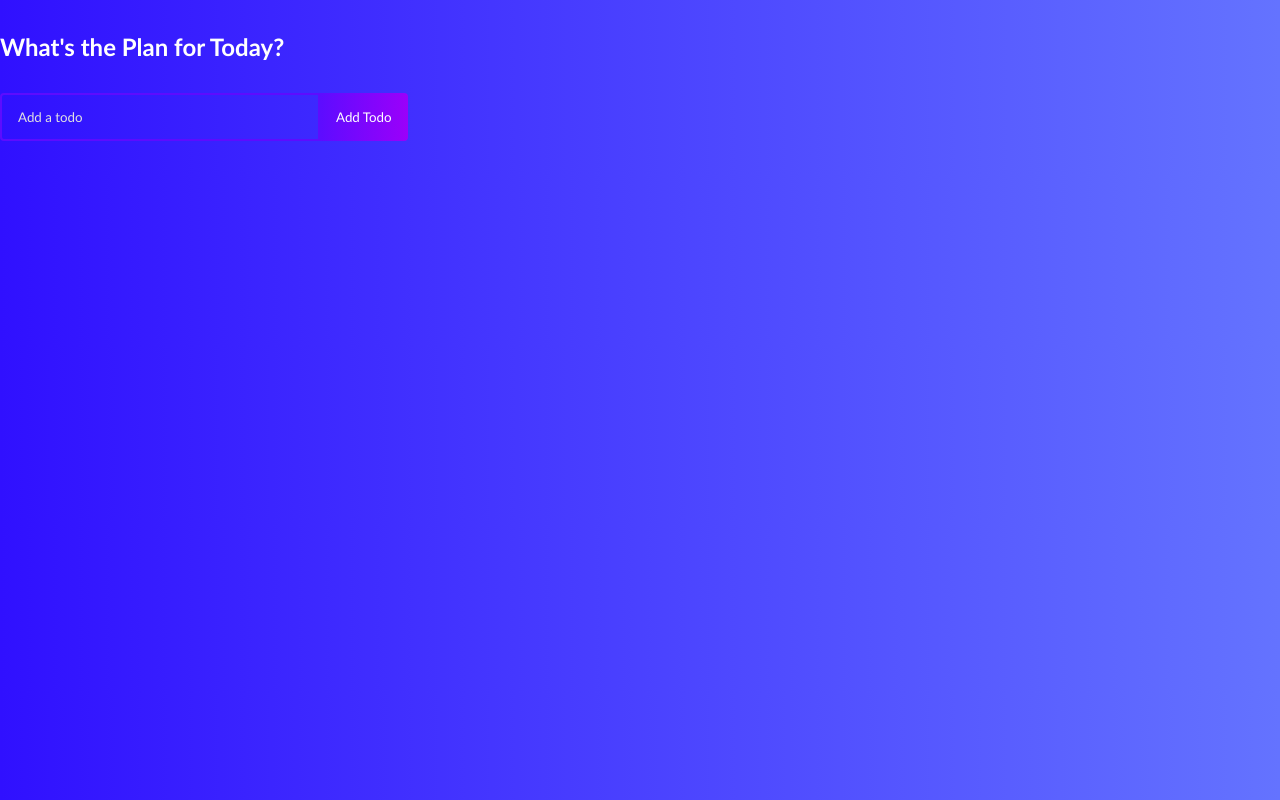
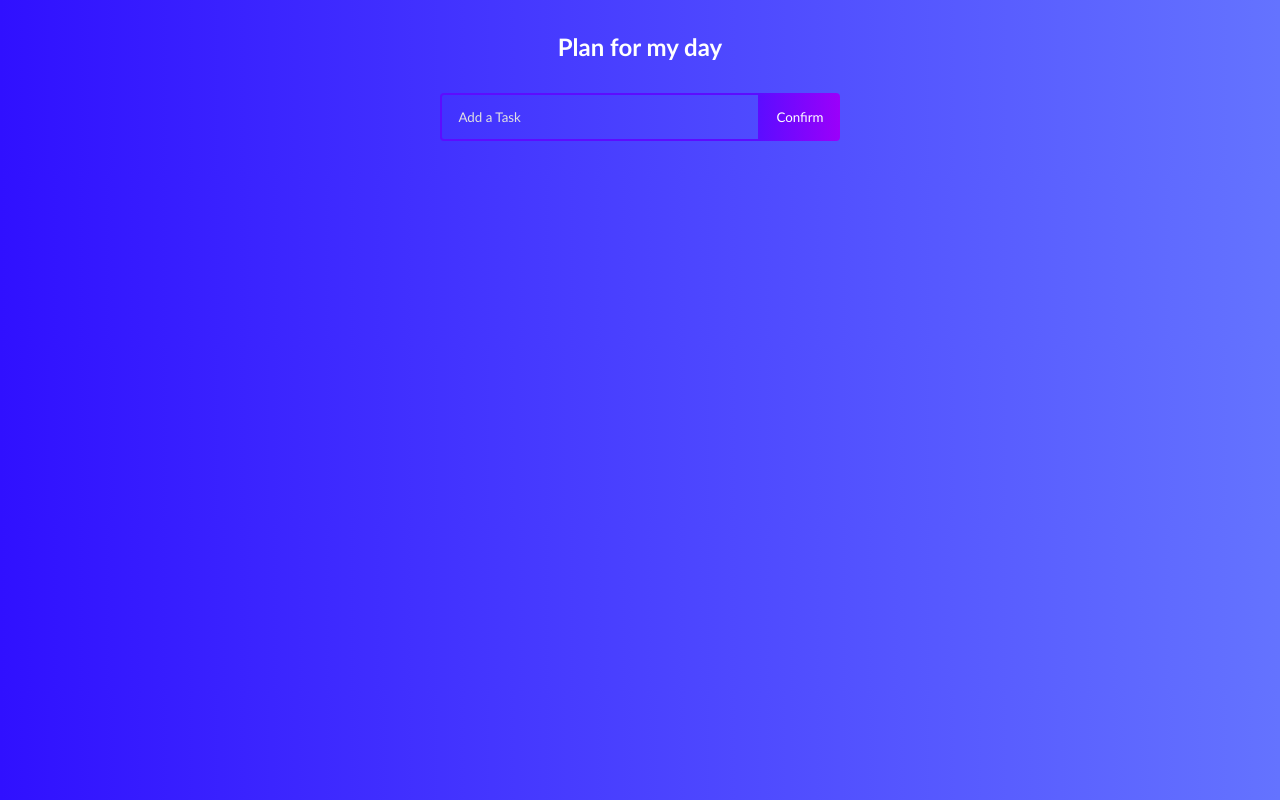
Before and after one commit to jose5556/To-do-list, a React (Create React App) app: page / in a window 1280 px wide. Built offline with nearby package versions, Linux system fonts and the light colour scheme.

Commit message:
centralized and added nicer collors

```diff
--- a/src/App.css
+++ b/src/App.css
@@ -7,26 +7,32 @@
 }
 
 body {
-    background: linear-gradient(
-      90deg,
+
+  height: 100%;
+  margin: 0;
+  display: flex;
+  justify-content: center;
+  align-items: center;
+
+
+  background: linear-gradient(90deg,
       rgba(48, 16, 255, 1) 0%,
-      rgba(100, 115, 255, 1) 100%
-    );
+      rgba(100, 115, 255, 1) 100%);
 }
+
 .todo-app {
-    display: flex;
   flex-direction: column;
   justify-content: start;
   width: 520px;
   min-height: 600px;
   background: #161a2b;
   text-align: center;
-    margin: 128px auto;
   border-radius: 10px;
   padding-bottom: 32px;
 }
 
 h1 {
+  text-align: center;
   margin: 32px 0;
   color: #fff;
   font-size: 24px;
@@ -42,6 +48,7 @@
 }
 
 .todo-input {
+  justify-content: center;
   padding: 14px 32px 14px 16px;
   border-radius: 4px 0 0 4px;
   border: 2px solid #5d0cff;
@@ -61,11 +68,9 @@
   border-radius: 0 4px 4px 0;
   cursor: pointer;
   outline: none;
-    background: linear-gradient(
-      90deg,
+  background: linear-gradient(90deg,
       rgba(93, 12, 255, 1) 0%,
-      rgba(155, 0, 250, 1) 100%
-    );
+      rgba(155, 0, 250, 1) 100%);
   color: #fff;
   text-transform: capitalize;
 }
@@ -75,11 +80,9 @@
 }
 
 .todo-button.edit {
-    background: linear-gradient(
-      90deg,
+  background: linear-gradient(90deg,
       rgba(20, 159, 255, 1) 0%,
-      rgba(17, 122, 255, 1) 100%
-    );
+      rgba(17, 122, 255, 1) 100%);
   padding: 16px 22px;
 }
 
@@ -95,11 +98,7 @@
   align-items: center;
   margin: 4px auto;
   color: #fff;
-    background: linear-gradient(
-      90deg,
-      rgba(255, 118, 20, 1) 0%,
-      rgba(255, 84, 17, 1) 100%
-    );
+  background: linear-gradient(90deg, rgba(100, 115, 255, 1) 0%, rgba(48, 16, 255, 0.8) 100%);
 
   padding: 16px;
   border-radius: 5px;
@@ -107,27 +106,15 @@
 }
 
 .todo-row:nth-child(4n + 1) {
-    background: linear-gradient(
-      90deg,
-      rgba(93, 12, 255, 1) 0%,
-      rgba(155, 0, 250, 1) 100%
-    );
+  background: linear-gradient(90deg, rgba(204, 255, 0, 0.8) 0%, rgba(194, 255, 0, 1) 100%);
 }
 
 .todo-row:nth-child(4n + 2) {
-    background: linear-gradient(
-      90deg,
-      rgba(255, 12, 241, 1) 0%,
-      rgba(250, 0, 135, 1) 100%
-    );
+  background: linear-gradient(90deg, rgba(255, 204, 0, 0.8) 0%, rgba(255, 153, 0, 1) 100%);
 }
 
 .todo-row:nth-child(4n + 3) {
-    background: linear-gradient(
-      90deg,
-      rgba(20, 159, 255, 1) 0%,
-      rgba(17, 122, 255, 1) 100%
-    );
+  background: linear-gradient(90deg, rgba(255, 175, 189, 0.8) 0%, rgba(255, 0, 0, 1) 100%);
 }
 
 .icons {
--- a/src/components/TodoForm.js
+++ b/src/components/TodoForm.js
@@ -42,7 +42,7 @@ function TodoForm(props) {
       ) : (
         <>
           <input
-            placeholder='Add a todo'
+            placeholder='Add a Task'
             value={input}
             onChange={handleChange}
             name='text'
@@ -50,7 +50,7 @@ function TodoForm(props) {
             ref={inputRef}
           />
           <button onClick={handleSubmit} className='todo-button'>
-            Add todo
+            Confirm
           </button>
         </>
       )}
--- a/src/components/TodoList.js
+++ b/src/components/TodoList.js
@@ -6,7 +6,7 @@ function TodoList() {
   const [todos, setTodos] = useState([]);
 
   const addTodo = todo => {
-    if (!todo.text || /^\s*$/.test(todo.text)) {
+    if (!todo.text) {
       return;
     }
 
@@ -42,7 +42,7 @@ function TodoList() {
 
   return (
     <>
-      <h1>What's the Plan for Today?</h1>
+      <h1>Plan for my day</h1>
       <TodoForm onSubmit={addTodo} />
       <Todo
         todos={todos}
```
Lines whose indentation alone changed are shown as unchanged.
